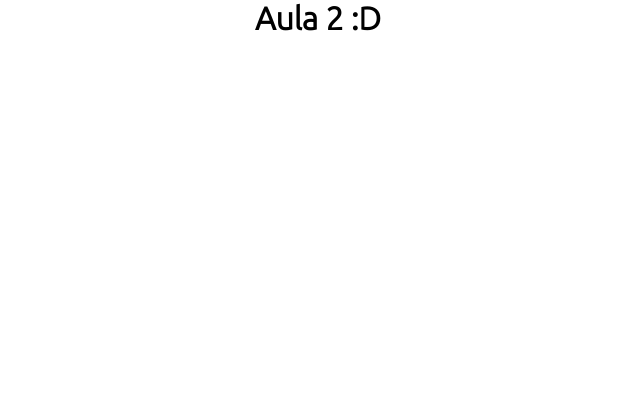
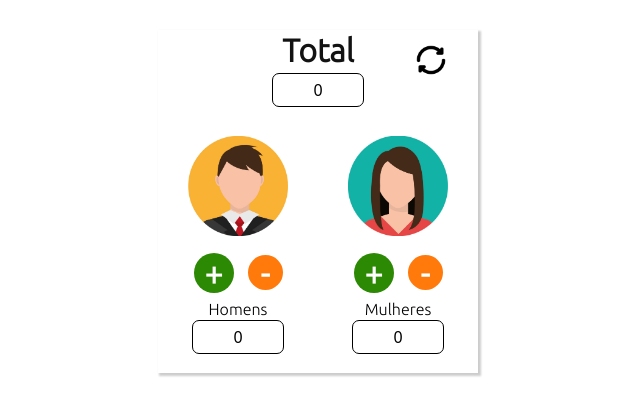
Before and after one commit to Spanyk/Lab-Engenharia-React-app, a React (Create React App) app: page /exercicio/atv2 in a window 1280 px wide. Shown: the top 416 px of the page, without its empty margins (322-962 px from the left). Built offline with nearby package versions, Linux system fonts and the light colour scheme; a web font is replaced by a local one.

Commit message:
✨ Adicionando: Aula 2 - Contador de Pessoas

```diff
--- a/src/pages/Aula2/Button.js
+++ b/src/pages/Aula2/Button.js
@@ -1,26 +1,24 @@
-import React from "react";
+import "./buttons.css";
 
-import { useState } from "react";
+function Button({ value, onChange}) {
 
 
-const Button = () => {
-    const [count, setCount] = useState(0);
+    const incrementCount = () => {
+        onChange(value + 1);
 
-    const Plus = () => {
-        setCount(count + 1);
     }
 
-    const Minus = () => {
-        setCount(count - 1);
+    const decrementCount = () => {
+        onChange(value - 1);
     }
-
 
     return(
         <div>
-            <button className="button" type="button" onClick={Plus}>+</button>
-            <button className="button" type="button" onClick={Minus}>-</button>
+            <button className="button" onClick={ incrementCount }>+</button>
+            <button  className="button" onClick={ decrementCount }>-</button>
         </div>
     );
+
 }
 
 export default Button;
--- a/src/pages/Aula2/atv2.js
+++ b/src/pages/Aula2/atv2.js
@@ -1,9 +1,10 @@
-import React from "react";
+import React from "react"
+import Contador from "./Contador"
 
 export default function Atv2() {
     return (
         <div>
-            <h1>Aula 2 :D</h1>
+            <Contador />
         </div>
     )
 }
--- /dev/null
+++ b/src/pages/Aula2/buttons.css
@@ -0,0 +1,23 @@
+
+.button {
+    width: 40px;
+    height: 40px;
+    cursor: pointer;
+    color: #fff;
+    border-radius: 20px;
+    border: none;
+    margin: 7px;
+    font-weight: bolder;
+    text-align: center;
+    font-size: 32px;
+    align-items: center;
+}
+
+.button:first-child {
+    background-color: #2c8904;
+}
+.button:last-child {
+    width: 35px;
+    height: 35px;
+    background-color: rgba(255, 115, 0, 0.957);
+}
--- a/src/pages/Aula2/contador.css
+++ b/src/pages/Aula2/contador.css
@@ -61,28 +61,18 @@ body {
     margin: 10px 5px 10px 5px;
 }
 
-.button {
+button#reset {
+    position: absolute;
+    top: 3em;
+    margin-left: 17em;
+    background: none;
+    width: 40px;
+    height: 40px;
+    border: none;
     cursor: pointer;
-    color: #fff;
-    font-weight: bolder;
-    font-size: 32px;
-    align-items: center;
-    border-radius: 20px;
-    border: none;
-    margin: 7px;
 }
 
-
-.button:first-child {
-    width: 2.5rem;
-    height: 2.4rem;
-    background-color: #2c8904;
-    margin: 10px;
-    position: relative;
-    bottom: 8px;
+#reset img {
+    width: 40px;
+    height: 40px;
 }
-.button:last-child {
-    width: 2rem;
-    height: 2rem;
-    background-color: rgba(255, 115, 0, 0.957);
-}
--- a/src/pages/Aula2/contador.js
+++ b/src/pages/Aula2/contador.js
@@ -2,36 +2,58 @@ import { useState, React } from "react";
 
 import avatarMasculino from './avatar-homen.jpg';
 import avatarFeminino from './avatar-mulher.jpg';
+import btnRefresh from "./refresh-button.png";
 
 import Button from './Button';
 import './contador.css';
 
 export default function Contador() {
 
-    const [total, setTotal] = useState(0);
-    const [totalHomem, setHomen] = useState(0);
-    const [totalMulher, setMulher] = useState(0);
+    const [total, setTotal ] = useState(0);
+    const [homens, setHomens ] = useState(0);
+    const [mulheres, setMulheres ] = useState(0);
 
-    if (total > 0) {
-        setTotal = totalHomem + totalMulher;
+
+    const handleHomensChange = (value) => {
+        if(value < 0) {
+            value = 0;
+        }
+        setHomens(value);
+        setTotal(value + mulheres);
+      };
+
+      const handleMulheresChange = (value) => {
+        if(value < 0) {
+            value = 0;
+        }
+        setMulheres(value);
+        setTotal(value + homens);
+      };
+
+    const reset = () => {
+        setHomens(0);
+        setMulheres(0);
+        setTotal(0);
     }
-
     return(
         <div className="contador">
-            <h1>Total </h1>
-            <span className="value">{total}</span>
+            <h1>Total</h1>
+            <button onClick={reset} id="reset">
+                <img src={ btnRefresh }/>
+            </button>
+            <span id="total" className="value">{ total }</span>
             <div className="pessoas">
                 <div className="pessoas-contador">
                     <img className="avatar" src={ avatarMasculino } />
-                    <Button className="button"/>
+                    <Button  value={ homens } onChange={ handleHomensChange } />
                     <label>Homens</label>
-                    <span className="value">{totalHomem}</span>
+                    <span className="value">{ homens }</span>
                 </div>
                 <div className="pessoas-contador">
                     <img className="avatar" src={ avatarFeminino } />
-                    <Button className="button" />
+                    <Button  value={ parseInt(mulheres) } onChange={ handleMulheresChange }  />
                     <label>Mulheres</label>
-                    <span className="value">{totalMulher}</span>
+                    <span className="value">{mulheres}</span>
                 </div>
             </div>
         </div>
--- a/src/router.js
+++ b/src/router.js
@@ -13,7 +13,6 @@ export default function Router() {
                 <Route path="/" element={<Home />} />
                 <Route path="/exercicio/atv1" element={<Atv1 />} />
                 <Route path="/exercicio/atv2" element={<Atv2 />} />
-
             </Routes>
         </BrowserRouter>
     )
```
Also changed, not shown: src/pages/Aula2/refresh-button.png (added).
